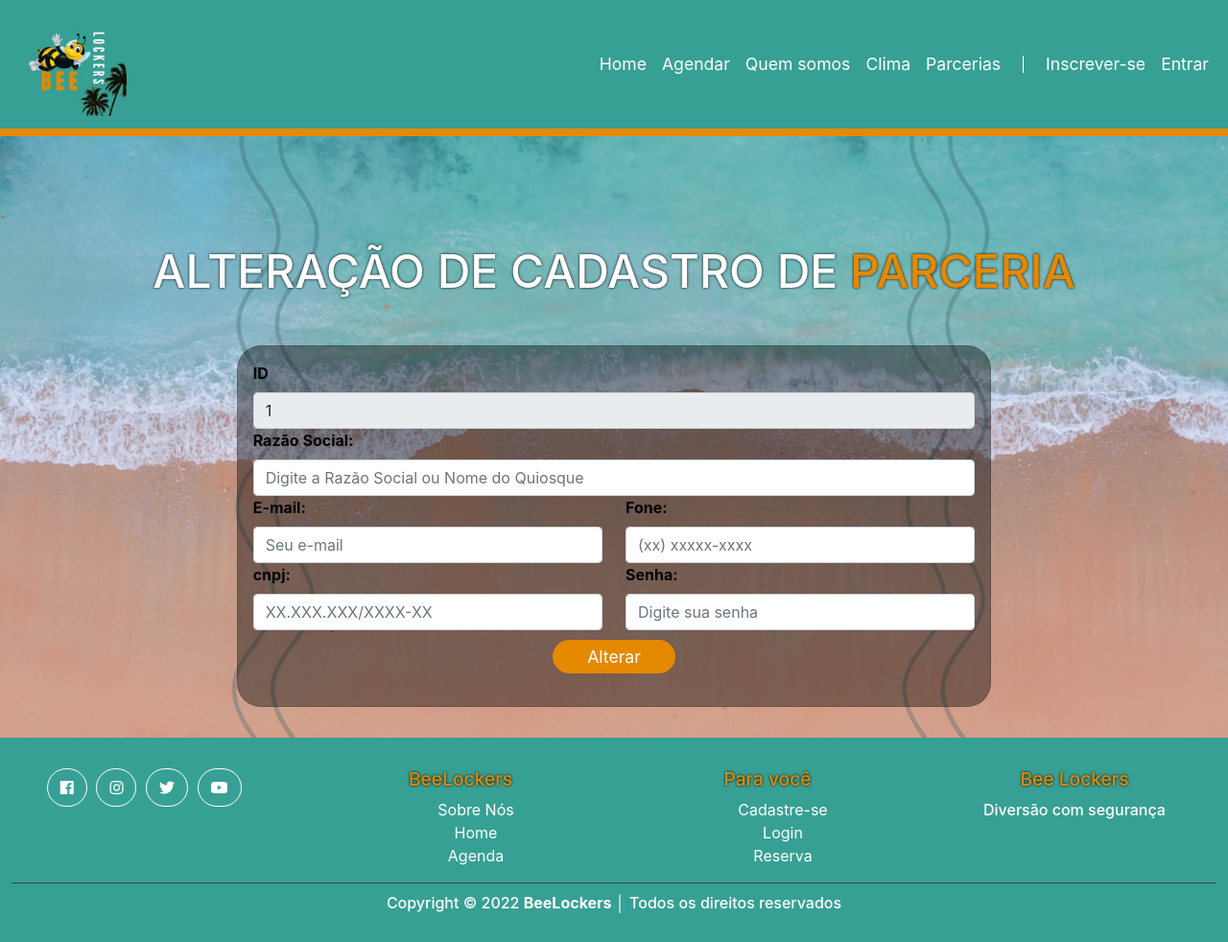
After one commit to danielamartinscosta/BeeLockers, a PHP site: page /view/alterarParceria.php?id_parceria=1 in a window 1280 px wide. The commit adds this page. Shown: the whole page at 96% size. Run offline with PHP 8.4, Linux system fonts and the light colour scheme; data that the repository does not hold is empty; some libraries are stand-ins or nearby versions.

Commit message:
Atualizações

```diff
--- a/model/cadastroParceria.php
+++ b/model/cadastroParceria.php
@@ -50,7 +50,7 @@ echo "$razao_social<br> $cnpj<br> $email<br> $telefone<br>$senha<br>";
 // testar se o cadastro foi feito com sucesso
 if ($result) {
     echo "cadastro realizado com sucesso!";
-    //header("location:../view/cadastroPraia.php");
+    header("location:../view/cadastroPraia.php");
 } else {
     echo "Cadastro não realizado, tente novamente";
 }
--- a/model/logar.php
+++ b/model/logar.php
@@ -21,7 +21,9 @@ if (isset($_POST['email']) && isset($_POST['senha'])) {
 
         header("Location: ../view/agenda.php");
     } else {
-        echo "Não foi possível logar, verifique usuário e senha!";
+        echo '<div class="alert alert-danger" role="alert">
+        Não foi possível logar, verifique usuário e senha!
+      </div>';
     }
 }
 ?>
--- /dev/null
+++ b/view/alterarParceria.php
@@ -0,0 +1,297 @@
+<!DOCTYPE html>
+<html lang="pt-br">
+
+<head>
+    <meta charset="utf-8">
+    <meta name="viewport" content="width=device-width, initial-scale=1, shrink-to-fit=no">
+    <meta name="description" content="Site de reserva de guarda volumes para você aproveitar seu lazer sem ter que se preocupar com seus bens">
+    <meta name="author" content="Geovani, Daniela, Julyane, Emily e Pedro">
+    <meta name="keyword" content="Praia, armário, guarda volumes">
+    <!-- CSS Reset -->
+    <link rel="stylesheet" href="../css/reset.css">
+    <!-- ícone página -->
+    <link rel="shortcut icon" href="../assets/img/iconeBee.png" type="image/x-icon">
+    <!-- Bootstrap -->
+    <link href="https://cdn.jsdelivr.net/npm/bootstrap@5.0.2/dist/css/bootstrap.min.css" rel="stylesheet">
+    <!-- Font Awesome -->
+    <link rel="stylesheet" href="https://use.fontawesome.com/releases/v5.3.1/css/all.css">
+    <!-- CSS próprio -->
+    <link rel="stylesheet" href="../css/style.css">
+    <link rel="stylesheet" href="../css/styleCadastrar.css">
+
+    <title>Bee Lockers - Alterar Parceria</title>
+</head>
+<script type="text/javascript">
+    function mask(o, f) {
+        v_obj = o
+        v_fun = f
+        setTimeout("execmask()", 1)
+    }
+
+    function execmask() {
+        v_obj.value = v_fun(v_obj.value)
+    }
+
+
+    function maskcnpj(v) {
+        v = v.replace(/\D/g, "");
+        v = v.replace(/^(\d{2})(\d)/, "$1.$2");
+        v = v.replace(/^(\d{2})\.(\d{3})(\d)/, "$1.$2.$3");
+        v = v.replace(/\.(\d{3})(\d)/, ".$1/$2");
+        v = v.replace(/(\d{4})(\d)/, "$1-$2");
+        return v;
+    }
+
+
+    function masktel(v) {
+        v = v.replace(/\D/g, "");
+        v = v.replace(/^(\d{2})(\d)/g, "($1) $2");
+        v = v.replace(/(\d)(\d{4})$/, "$1-$2");
+        return v;
+    }
+
+    function idcss(el) {
+        return document.getElementById(el);
+    }
+
+    window.onload = function() {
+
+
+        //CELULAR -------
+        idcss('telefone').setAttribute('maxlength', 15);
+        idcss('telefone').onkeypress = function() {
+            mask(this, masktel);
+        }
+        //-----------
+
+        //CNPJ --------
+        idcss('cnpj').setAttribute('maxlength', 18);
+        idcss('cnpj').onkeypress = function() {
+            mask(this, maskcnpj);
+        }
+        //-------------
+
+    }
+</script>
+
+<body>
+    <header>
+        <!-- Início Cabeçalho -->
+        <nav class="navbar navbar-expand-sm navbar-light">
+            <div class="container-fluid">
+
+                <a href="home.php" class="navbar-brand">
+                    <img src="../assets/img/logo.jpeg" width="120" class="img-fluid">
+                </a>
+
+                <button class="navbar-toggler" data-toggle="collapse" data-target="#nav-menu">
+                    <span class="navbar-toggler-icon"></span>
+                </button>
+
+                <div class="collapse navbar-collapse" id="nav-menu">
+                    <ul class="navbar-nav ms-auto">
+                        <li class="nav-item">
+                            <a href="home.php" class="nav-link">Home</a>
+                        </li>
+                        <li class="nav-item">
+                            <a href="agenda.php" class="nav-link">Agendar</a>
+                        </li>
+                        <li class="nav-item">
+                            <a href="quemSomos.php" class="nav-link">Quem somos</a>
+                        </li>
+                        <li class="nav-item">
+                            <a href="exibirClima.php" class="nav-link">Clima</a>
+                        </li>
+                        <li class="nav-item">
+                            <a href="parcerias.php" class="nav-link">Parcerias</a>
+                        </li>
+                        <li class="nav-item divisor"></li>
+                        <li class="nav-item">
+                            <a href="cadastroUsuario.php" class="nav-link">Inscrever-se</a>
+                        </li>
+                        <li class="nav-item">
+                            <a href="home.php" class="nav-link">Entrar</a>
+                        </li>
+                    </ul>
+                </div>
+
+            </div>
+        </nav>
+        <div class="bar-laranja"></div>
+    </header><!-- Fim Cabeçalho -->
+
+    <main>
+        <?php
+
+        // receber o id do usuario a ser alterado e montar o formulario
+        $id_parceria = $_GET['id_parceria'];
+
+        //procurar os dados no banco
+        //conectar ao banco
+
+        include "../model/connect.php";
+
+        //select no banco para recuperar os dados do usuário
+        $sql = "SELECT * FROM parceria WHERE id_parceria = '$id_parceria'";
+
+        //executar a query
+
+        $result = $conn->query($sql);
+
+        // montar o formulario
+
+        if ($linha = $result->fetch_array()) {
+            $id_parceria = $linha['id_parceria'];
+            $razao_social = $linha['razao_social'];
+            $email = $linha['email'];
+            $telefone = $linha['telefone'];
+            $cnpj = $linha['cnpj'];
+            $senha = $linha['senha'];
+        }
+        ?>
+
+        <!-- Início do Conteúdo Principal-->
+        <section id="home">
+            <div class="container-fluid">
+
+                <div class="row">
+                    <div class="col-md div-home text-center">
+                        <div>
+                            <h1><span>Alteração de cadastro de <nobr></span>Parceria</nobr>
+                            </h1>
+                        </div>
+                    </div>
+                </div>
+
+                <div class="row justify-content-center">
+                    <form method="post" action="../model/alterarParceria.php" enctype="multipart/form-data" class="col-md-8">
+                        <div class="card">
+                            <div class="card-body mb-2 fw-bolder">
+
+                                <div class="row">
+                                    <div>
+                                        <label class="form-label">ID</label>
+                                        <input type="text" name="id_parceria" id="id_parceria" class="form-control" value="<?= $id_parceria ?>" readonly="readonly">
+                                    </div>
+                                    <div class="col-md">
+                                        <label for="razao_social" class="form-label">Razão Social:</label>
+                                        <input type="text" name="razao_social" id="razao_social" class="form-control" placeholder="Digite a Razão Social ou Nome do Quiosque" required value="<?= isset($razao_social) ? $razao_social : '' ?>">
+                                    </div>
+                                </div>
+
+                                <div class="row">
+                                    <div class="col-md">
+                                        <label for="email" class="form-label">E-mail:</label>
+                                        <input type="email" name="email" id="email" placeholder="Seu e-mail" required class="form-control" value="<?= isset($email) ? $email : '' ?>">
+                                    </div>
+
+                                    <div class="col-md">
+                                        <label for="telefone" class="form-label">Fone:</label>
+                                        <input type="text" name="telefone" id="telefone" class="form-control" required placeholder="(xx) xxxxx-xxxx" value="<?= isset($telefone) ? $telefone : '' ?>">
+                                    </div>
+                                </div>
+
+                                <div class="row">
+                                    <div class="col-md">
+                                        <label for="cnpj" class="form-label">cnpj:</label>
+                                        <input type="text" name="cnpj" id="cnpj" autocomplete="off" onkeyup="mascara_cpf()" class="form-control" maxlength="14" placeholder="XX.XXX.XXX/XXXX-XX" maxlength="18" required title="Digite um CNPJ no formato: xx.xxx.xxx/xxxx-xx" value="<?= isset($cnpj) ? $cnpj : '' ?>">
+                                    </div>
+
+                                    <div class="col-md">
+                                        <label for="senha" class="form-label">Senha:</label>
+                                        <input type="password" name="senha" id="senha" placeholder="Digite sua senha" required class="form-control">
+                                    </div>
+                                </div>
+                                <div class="row text-center">
+                                    <div class="col">
+                                        <button type="submit" class="btn text-white btn-custom">Alterar</button>
+                                    </div>
+                                </div>
+                            </div>
+                        </div>
+                    </form>
+                </div>
+            </div>
+        </section>
+    </main><!-- Fim do Conteúdo Principal-->
+
+    <footer>
+        <!--Início do rodapé-->
+        <section class="container-fluid">
+            <div class="row text-center">
+
+                <div class="col-md ">
+                    <ul>
+                        <li class="bordar-icone-rodape">
+                            <a href="https://www.facebook.com/profile.php?id=100079971168000" target="_blank" class="btn">
+                                <i class="fab fa-facebook"></i>
+                            </a>
+                        </li>
+                        <li class="bordar-icone-rodape">
+                            <a href="https://www.instagram.com/" target="_blank" class="btn">
+                                <i class="fab fa-instagram"></i>
+                            </a>
+                        </li>
+                        <li class="bordar-icone-rodape">
+                            <a href="https://twitter.com/i/flow/login?input_flow_data=%7B%22requested_variant%22%3A%22eyJsYW5nIjoicHQifQ%3D%3D%22%7D" target="_blank" class="btn">
+                                <i class="fab fa-twitter"></i>
+                            </a>
+                        </li>
+                        <li class="bordar-icone-rodape">
+                            <a href="https://www.youtube.com/" target="_blank" class="btn">
+                                <i class="fab fa-youtube"></i>
+                            </a>
+                        </li>
+                    </ul>
+                </div>
+
+                <div class="col-md">
+                    <h4>BeeLockers</h4>
+                    <ol>
+                        <li>
+                            <a href="quemSomos.php">Sobre Nós</a>
+                        </li>
+                        <li>
+                            <a href="home.php">Home</a>
+                        </li>
+                        <li>
+                            <a href="agenda.php">Agenda</a>
+                        </li>
+                    </ol>
+                </div>
+                <div class="col-md">
+                    <h4>Para você</h4>
+                    <ol>
+                        <li>
+                            <a href="cadastroUsuario.php">Cadastre-se</a>
+                        </li>
+                        <li>
+                            <a href="home.php">Login</a>
+                        </li>
+                        <li>
+                            <a href="reserva.php">Reserva</a>
+                        </li>
+                    </ol>
+                </div>
+
+                <div class="col-md text-center">
+                    <h4>Bee Lockers</h4>
+                    <p>Diversão com segurança</p>
+                </div>
+
+            </div>
+            <div class="bordar-rodape text-center pt-2">
+                <p>Copyright &copy; 2022 <strong>BeeLockers</strong> │ Todos os direitos reservados</p>
+            </div>
+        </section>
+    </footer>
+    <!--Fim do rodapé-->
+
+
+
+    <script src="https://code.jquery.com/jquery-3.3.1.slim.min.js"></script>
+    <script src="https://cdnjs.cloudflare.com/ajax/libs/popper.js/1.14.3/umd/popper.min.js"></script>
+    <script src="https://stackpath.bootstrapcdn.com/bootstrap/4.1.3/js/bootstrap.min.js"></script>
+</body>
+
+</html>
--- a/view/perfilUsuario.php
+++ b/view/perfilUsuario.php
@@ -40,7 +40,7 @@
     } else {
         // apagar a variável de sessão
         unset($_SESSION['email']);
-        echo "Deu ruim!!", $_SESSION;
+        echo "Erro!!", $_SESSION;
         header("Location: ../index.php");
     }
     $usuario = implode(" ", $_SESSION);
```
Also changed, not shown: database.sql (+6 -11 lines), js/personalizacaoAgenda.js (+3 -5 lines), model/alterarParceria.php (added, +36 -0 lines), model/reservas.php (+4 -4 lines), view/homeAdmin.php (+17 -0 lines), view/reserva.php (+15 -9 lines), model/agendar.php (deleted).
